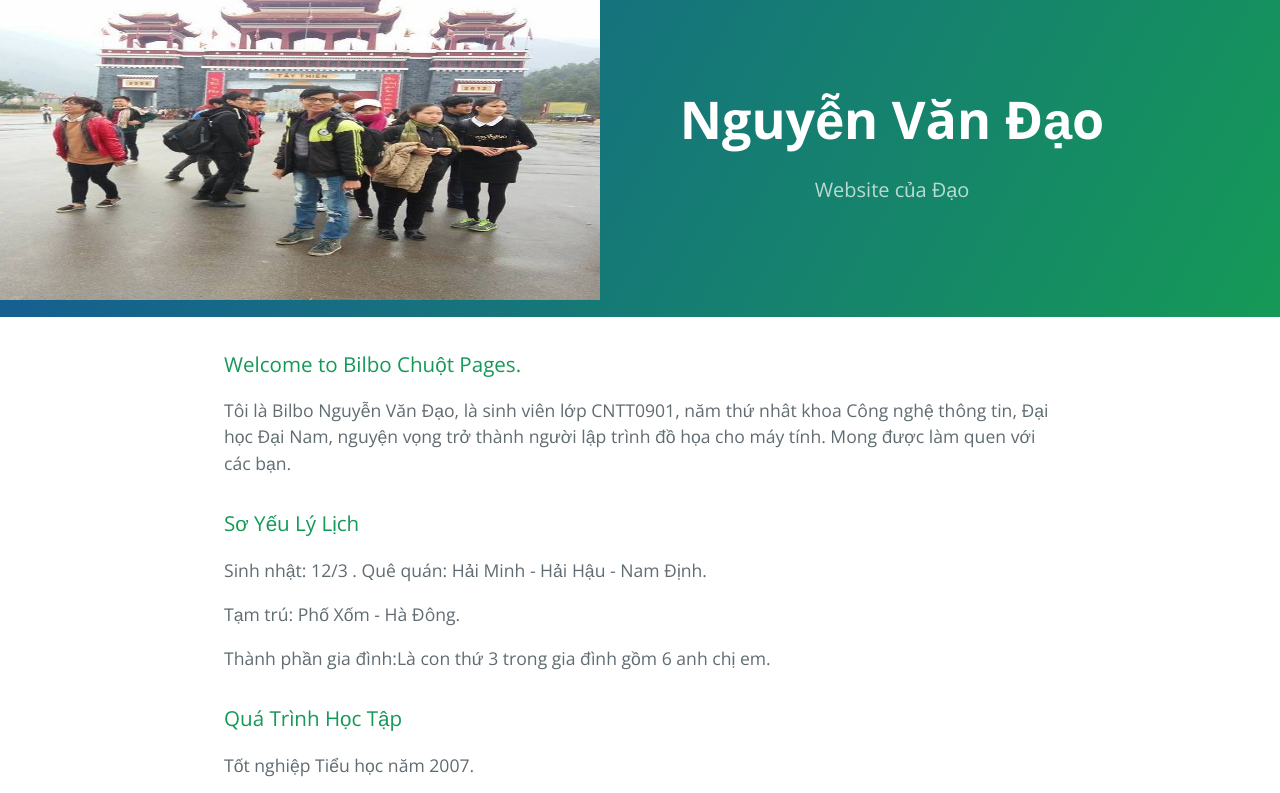
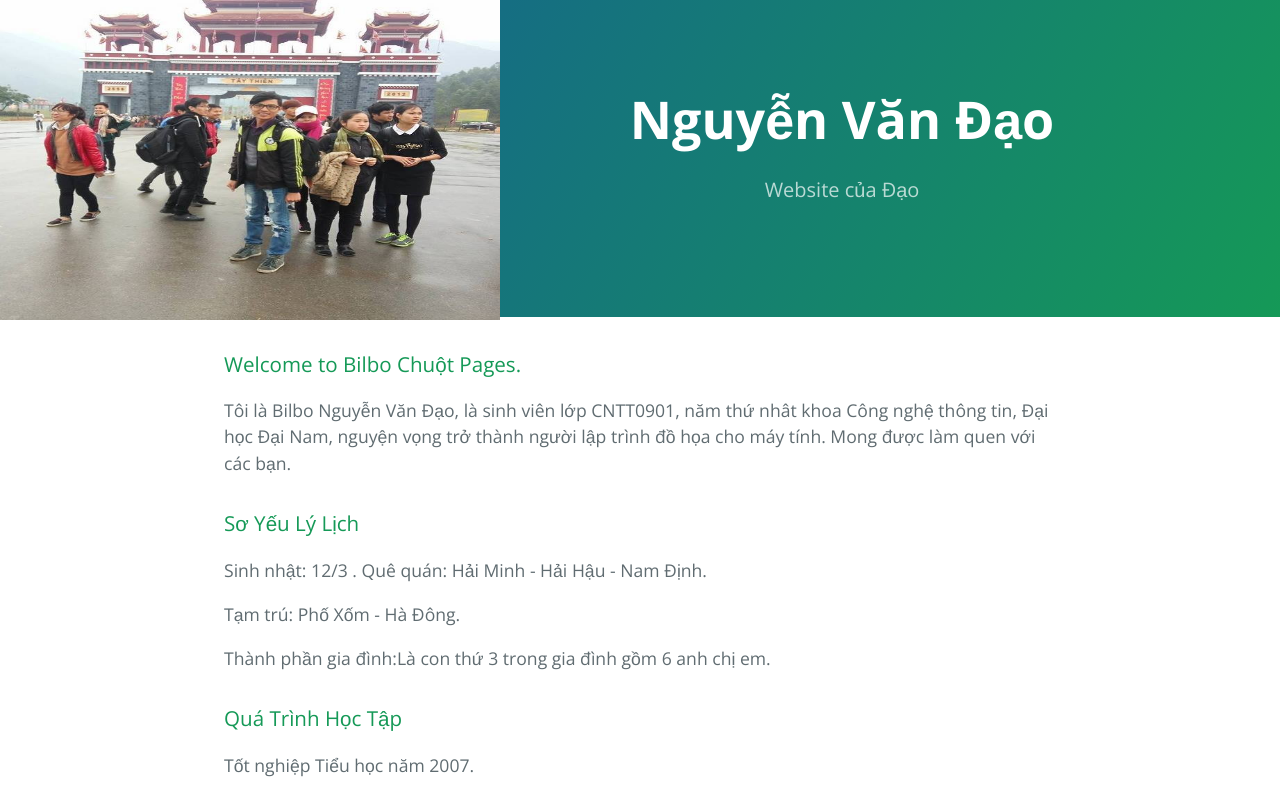
Before and after one commit to dao20022/dao0022.github.io, a plain HTML site: page index.html in a window 1280 px wide. Shown: the top 793 px of the page. Drawn offline with nearby package versions, Linux system fonts and the light colour scheme.

Commit message:
Update index.html

```diff
--- a/index.html
+++ b/index.html
@@ -10,7 +10,7 @@
     <link rel="stylesheet" type="text/css" href="stylesheets/github-light.css" media="screen">
   </head>
   <body>
-      <img align="left" src="dao.jpg" width="600" height="300" />
+      <img align="left" src="dao.jpg" width="500" height="320" />
     <section class="page-header">
       <h1 class="project-name">Nguyễn Văn Đạo </h1>
       <h2 class="project-tagline">Website của Đạo </h2>
```
